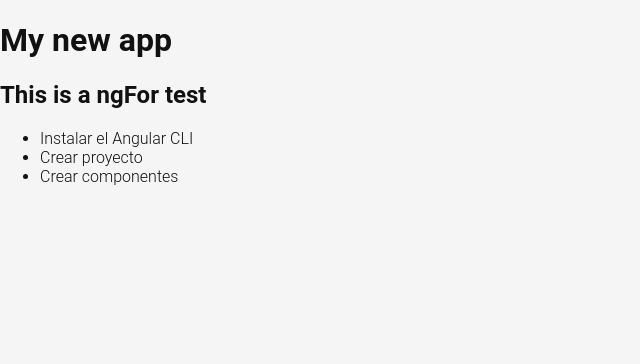
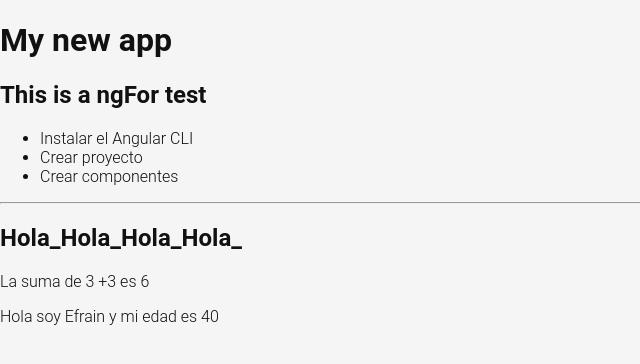
Before and after one commit to efrainlav/Angular17, an Angular app in the folder todoapp/: page /labs in a window 1280 px wide. Shown: the top 364 px of the page, without its empty margins (0-640 px from the left). Built offline with nearby package versions, Linux system fonts and the light colour scheme.

Commit message:
Mostrando elementos usando js y la expresión {{xxxxx}}

```diff
--- a/todoapp/src/app/pages/labs/labs.component.html
+++ b/todoapp/src/app/pages/labs/labs.component.html
@@ -7,3 +7,7 @@
     {{ task }}
   </li>
 </ul>
+<hr />
+<h2>{{ "Hola_".repeat(4) }}</h2>
+<p>La suma de 3 +3 es {{ 3 + 3 }}</p>
+<p>Hola soy {{ name }} y mi edad es {{ edad }}</p>
--- a/todoapp/src/app/pages/labs/labs.component.ts
+++ b/todoapp/src/app/pages/labs/labs.component.ts
@@ -11,4 +11,6 @@
 export class LabsComponent {
   title = 'todoapp';
   tasks = ['Instalar el Angular CLI', 'Crear proyecto', 'Crear componentes'];
+  name = 'Efrain';
+  edad = 40;
 }
```
